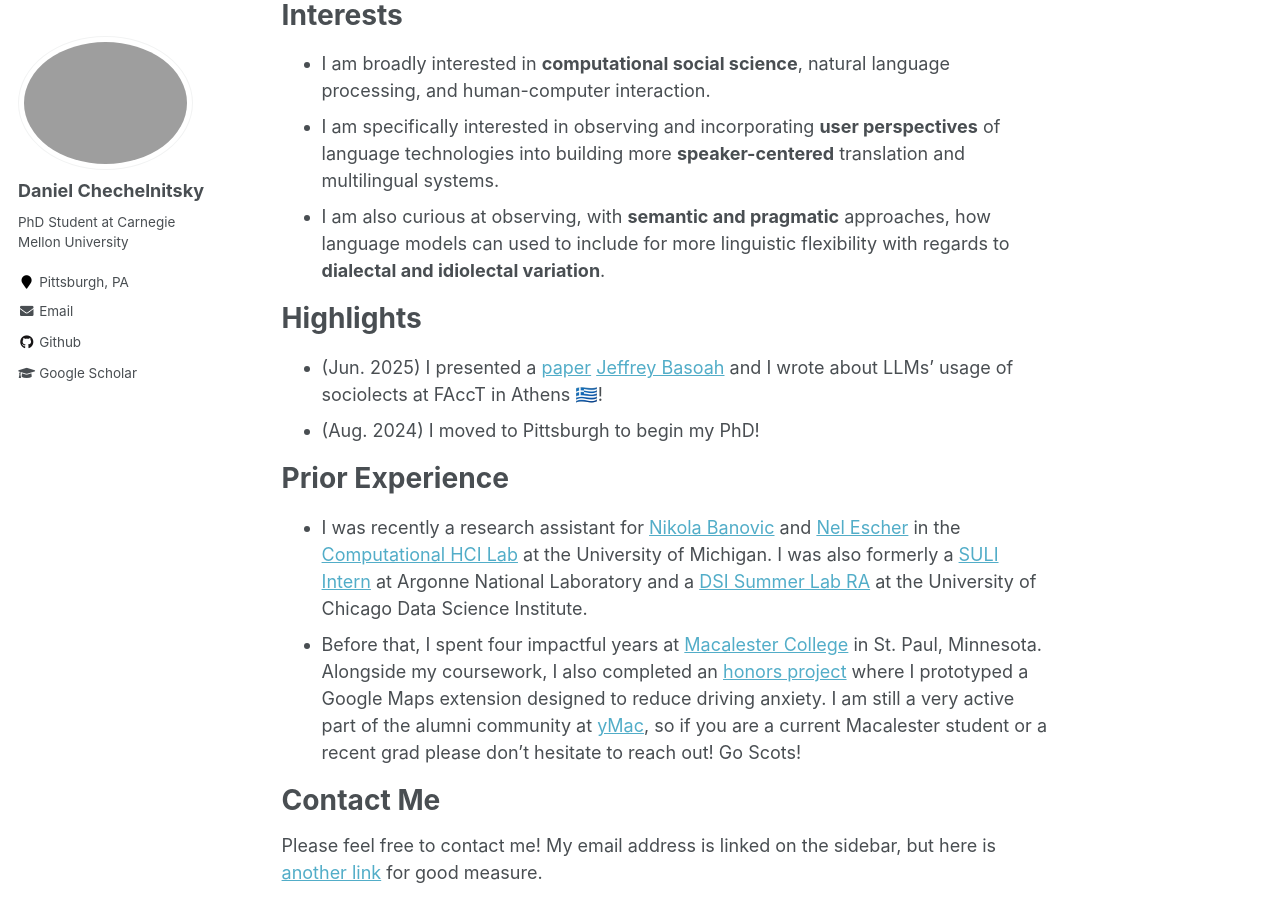
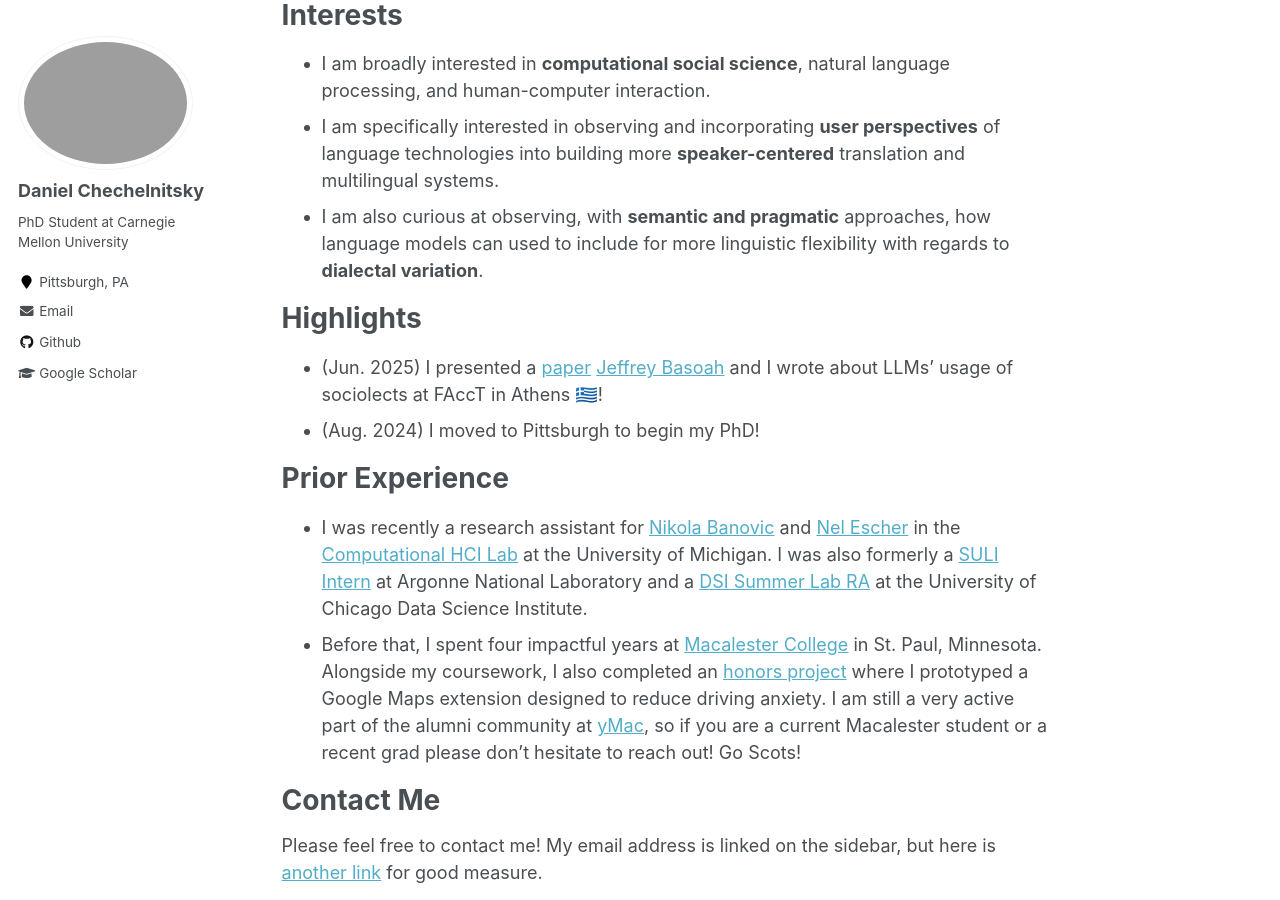
Before and after one commit to chechelnitskd/chechelnitskd.github.io, a Jekyll site: the page built from _pages/about.md, in a window 1280 px wide and 900 px high, scrolled down 446 px. Built offline with Jekyll 4.4.1, drawn with Linux system fonts in a browser that asks for light colours.

Commit message:
Update about.md

```diff
--- a/_pages/about.md
+++ b/_pages/about.md
@@ -17,7 +17,7 @@ Hi, I'm Dan! Here is some information about me:
 # Interests
 - I am broadly interested in **computational social science**, natural language processing, and human-computer interaction.
 - I am specifically interested in observing and incorporating **user perspectives** of language technologies into building more **speaker-centered** translation and multilingual systems.
-- I am also curious at observing, with **semantic and pragmatic** approaches, how language models can used to include for more linguistic flexibility with regards to **dialectal and idiolectal variation**.
+- I am also curious at observing, with **semantic and pragmatic** approaches, how language models can used to include for more linguistic flexibility with regards to **dialectal variation**.
 
 # Highlights
 - (Jun. 2025) I presented a [paper](https://arxiv.org/abs/2505.05660) [Jeffrey Basoah](https://jeffreybasoah.github.io/) and I wrote about LLMs' usage of sociolects at FAccT in Athens 🇬🇷!
```
